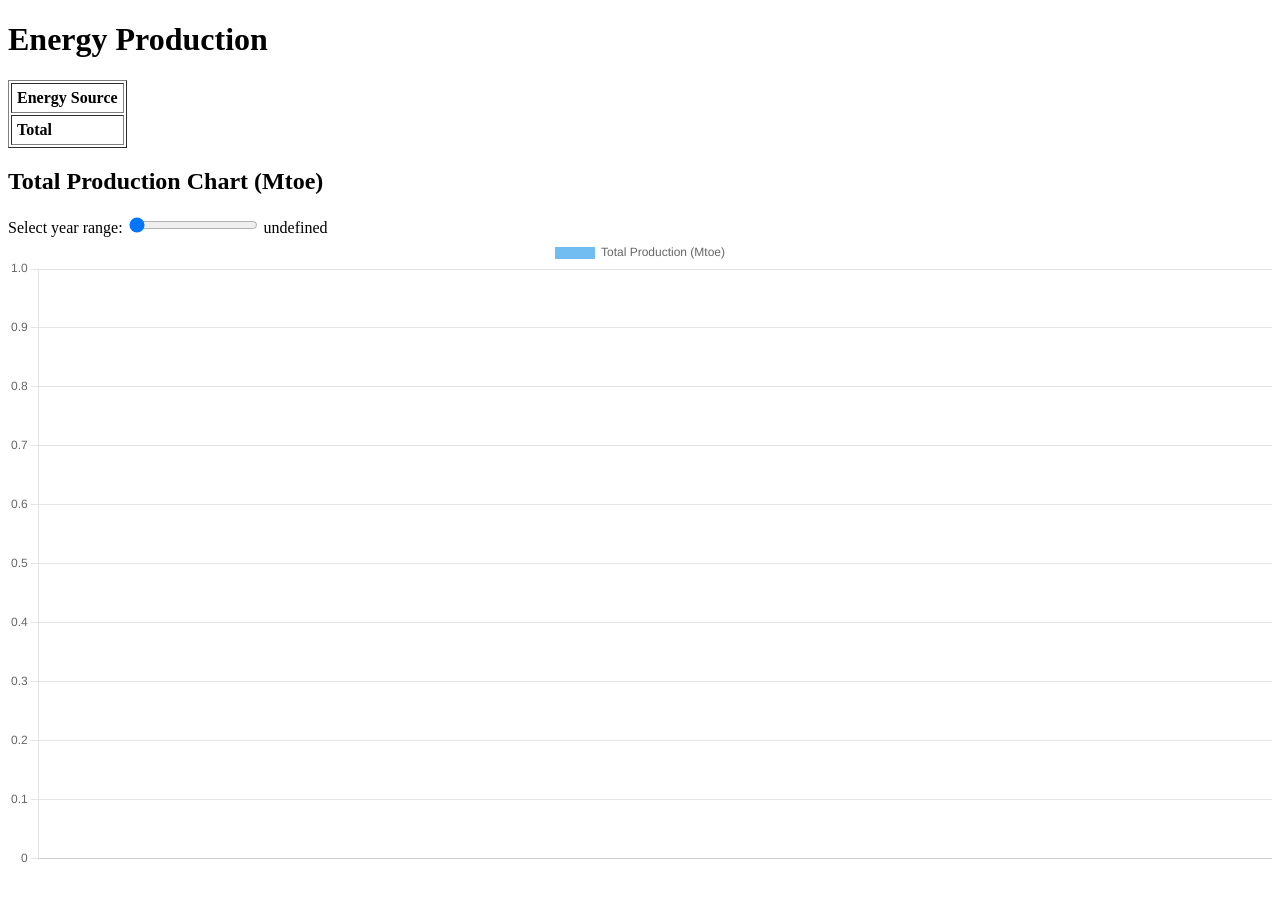
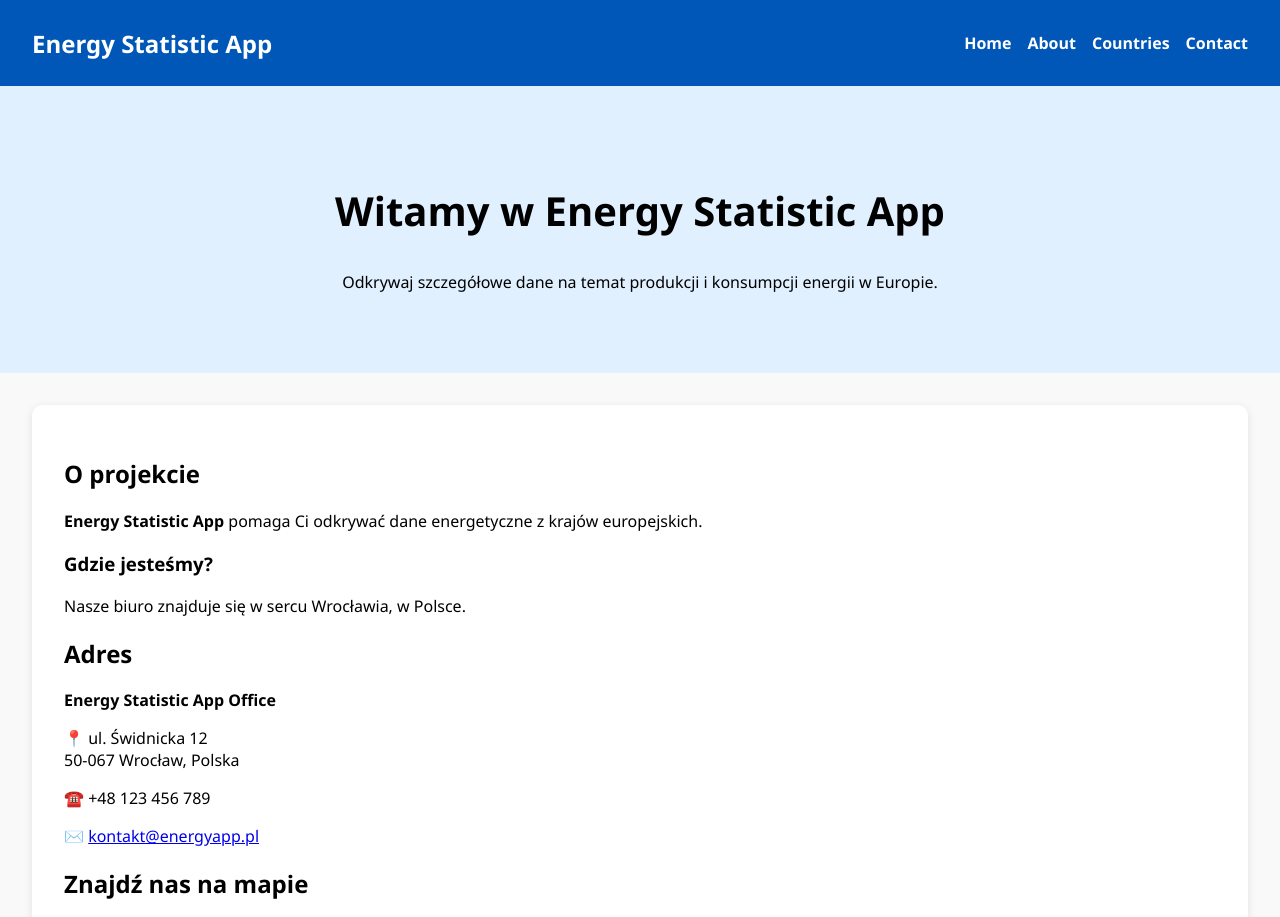
Before and after one commit to Mattias36/Energy-Statapp, a Django app: page / in a window 1280 px wide. Shown: the top 917 px of the page. Before the commit the page ends 863 px from the top, so only its background shows below. Run offline with Django 5.2, Linux system fonts and the light colour scheme; data that the repository does not hold is empty.

Commit message:
Strona glowna

```diff
--- /dev/null
+++ b/pages/static/css/style.css
@@ -0,0 +1,155 @@
+body {
+    font-family: 'Segoe UI', Tahoma, Geneva, Verdana, sans-serif;
+    margin: 0;
+    padding: 0;
+    background-color: #f9f9f9;
+}
+
+.navbar {
+    display: flex;
+    justify-content: space-between;
+    align-items: center;
+    background-color: #0057b7;
+    padding: 1rem 2rem;
+    color: white;
+}
+
+.navbar .logo {
+    font-size: 1.5rem;
+    font-weight: bold;
+}
+
+.nav-links {
+    list-style: none;
+    display: flex;
+    gap: 1rem;
+}
+
+.nav-links li a {
+    color: white;
+    text-decoration: none;
+    font-weight: bold;
+}
+
+.nav-links li a:hover {
+    text-decoration: underline;
+}
+
+.hero {
+    text-align: center;
+    padding: 4rem 2rem;
+    background-color: #e0f0ff;
+}
+
+.hero h1 {
+    font-size: 2.5rem;
+}
+
+.info-section {
+    padding: 2rem;
+    background-color: #ffffff;
+    margin: 2rem;
+    border-radius: 10px;
+    box-shadow: 0 2px 8px rgba(0, 0, 0, 0.1);
+}
+
+.country-selector {
+    padding: 2rem;
+    text-align: center;
+}
+
+.countries {
+    display: flex;
+    flex-wrap: wrap;
+    justify-content: center;
+    gap: 1rem;
+}
+
+.country-link {
+    background-color: #0057b7;
+    color: white;
+    padding: 0.5rem 1rem;
+    border-radius: 5px;
+    text-decoration: none;
+}
+
+.country-link:hover {
+    background-color: #003580;
+}
+
+.data-table {
+    padding: 2rem;
+}
+
+table {
+    width: 100%;
+    border-collapse: collapse;
+    margin-top: 1rem;
+}
+
+th, td {
+    border: 1px solid #ddd;
+    padding: 0.75rem;
+    text-align: center;
+}
+
+thead {
+    background-color: #0057b7;
+    color: white;
+}
+
+.total-row {
+    font-weight: bold;
+    background-color: #f0f0f0;
+}
+
+.chart-section {
+    padding: 2rem;
+    background-color: #ffffff;
+    margin: 2rem;
+    border-radius: 10px;
+    box-shadow: 0 2px 8px rgba(0, 0, 0, 0.1);
+}
+
+.footer {
+    text-align: center;
+    padding: 1rem;
+    background-color: #0057b7;
+    color: white;
+    margin-top: 2rem;
+}
+
+.image img {
+    max-width: 30%; /* Zapewnia, że obrazek będzie responsywny */
+    border-radius: 10px; /* Dodanie zaokrąglonych rogów do obrazka */
+    box-shadow: 0 4px 10px rgba(0, 0, 0, 0.1); /* Dodanie delikatnego cienia do obrazka */
+}
+
+.reverse .image {
+    order: 1;
+}
+
+/* Ograniczenie wielkości zdjęcia w sekcji Misja i Wartości */
+.reverse .image img {
+    max-width: 250px;
+}
+
+
+.map-container {
+    width: 100%;
+    max-width: 600px; /* Maximum width of the container */
+    margin: auto; /* Center the container */
+    position: relative;
+    overflow: hidden;
+    padding-top: 30%; /* Adjust this value for a taller map, e.g., 75% */
+}
+
+/* Style for iframe (Google Maps) */
+iframe {
+    position: absolute;
+    top: 0;
+    left: 0;
+    width: 100%;
+    height: 100%;
+    border: 0; /* Remove border */
+}
--- a/pages/templates/pages/home.html
+++ b/pages/templates/pages/home.html
@@ -1,24 +1,110 @@
 {% extends "base.html" %}
-{% block page_content %}
+{% load static %}
 {% load custom_filter %}
 
-<h1>Energy Production </h1>
+{% block page_content %}
+
+<!-- Sekcja Powitalna -->
+<section class="hero">
+    <div class="hero-content">
+      <h1>Witamy w Energy Statistic App</h1>
+      <p>Odkrywaj szczegółowe dane na temat produkcji i konsumpcji energii w Europie.</p>
+    </div>
+  </section>
+
+<!-- Sekcja O Nas -->
+<section id="about" class="info-section">
+    <h2>O projekcie</h2>
+    <p><strong>Energy Statistic App</strong> pomaga Ci odkrywać dane energetyczne z krajów europejskich.</p>
+
+    <h3>Gdzie jesteśmy?</h3>
+    <p>Nasze biuro znajduje się w sercu Wrocławia, w Polsce.</p>
+
+    <div class="container">
+      <div class="section">
+        <h2>Adres</h2>
+        <p><strong>Energy Statistic App Office</strong></p>
+        <p><span>📍</span> ul. Świdnicka 12<br>50-067 Wrocław, Polska</p>
+        <p><span>☎️</span> +48 123 456 789</p>
+        <p><span>✉️</span> <a href="mailto:kontakt@energyapp.pl">kontakt@energyapp.pl</a></p>
+      </div>
+
+      <div class="section">
+        <h2>Znajdź nas na mapie</h2>
+        <div class="map-container">
+          <iframe
+            src="https://www.google.com/maps/embed?pb=!1m18!1m12!1m3!1d2419.6813940162826!2d17.03334851572278!3d51.10792381831948!2m3!1f0!2f0!3f0!3m2!1i1024!2i768!4f13.1!3m3!1m2!1s0x470fc20b6cd941e1%3A0x30a163b8599a5a6!2s%C5%9Awidnicka+12%2C+50-067+Wroc%C5%82aw!5e0!3m2!1spl!2spl!4v1673032492481!5m2!1spl!2spl"
+            allowfullscreen
+            loading="lazy"
+            referrerpolicy="no-referrer-when-downgrade"
+            style="border: 0;">
+          </iframe>
+        </div>
+      </div>
+    </div>
+  </section>
+
+ <!-- Wizualizacja biura -->
+<section class="info-section">
+  <h2>Nasze biuro</h2>
+  <div class="content">
+      <div class="text">
+          <p>Nasze biuro w centrum Wrocławia to przestrzeń, w której kreatywność i współpraca są na pierwszym miejscu. W naszym biurze, które łączy nowoczesność i funkcjonalność, zapewniamy przyjazne środowisko pracy.</p>
+      </div>
+      <div class="image">
+        <img src="{% static 'images/office1.jpg' %}" alt="Zewnętrzny widok biurowca">
+      </div>
+  </div>
+</section>
+
+<!-- Firma -->
+<section class="info-section">
+  <h2>Nasza misja</h2>
+  <div class="content">
+      <div class="text">
+        <p>Naszą misją jest udostępnianie przejrzystych i dokładnych danych energetycznych, które pozwalają na podejmowanie świadomych decyzji w różnych sektorach.</p>
+      </div>
+      <div class="image">
+        <img src="{% static 'images/office2.jpg' %}" alt="Nowoczesne wnętrze biura">
+      </div>
+  </div>
+</section>
+
+<!-- Sekcja Co Oferujemy -->
+<section id="offer" class="info-section">
+  <h2>Co oferujemy</h2>
+  <ul>
+    <li><strong>Interaktywne wykresy:</strong> Dynamiczne wizualizacje z wykorzystaniem Chart.js.</li>
+    <li><strong>Prognoza zużycia energii:</strong> Wykorzystanie zaawansowanych modeli regresyjnych.</li>
+    <li><strong>Międzynarodowe porównania:</strong> Porównaj dane energetyczne między krajami.</li>
+    <li><strong>Możliwość wgrywania danych:</strong> Importuj własne pliki Excel/CSV do analizy.</li>
+    <li><strong>Integracja z API:</strong> Uzyskaj dostęp do danych w czasie rzeczywistym z zewnętrznych źródeł.</li>
+    <li><strong>Generowanie raportów PDF:</strong> Twórz raporty do pobrania.</li>
+    <li><strong>Panel użytkownika:</strong> Zapisuj preferencje i historię zapytań.</li>
+  </ul>
+</section>
 
 <!-- Pasek krajów -->
-<div style="margin-bottom: 20px;">
+<section class="country-selector">
+  <h2>Przeglądaj po krajach</h2>
+  <div class="countries">
     {% for country in countries %}
-    <a href="?country={{ country.code }}">
+      <a href="?country={{ country.code }}" class="country-link {% if country.code == selected_country %}selected{% endif %}">
         {{ country.name }}
       </a>
     {% endfor %}
   </div>
+</section>
 
-<!-- Tabela -->
-
-<table border="1" cellpadding="5">
+<!-- Tabela z danymi -->
+<section class="data-table">
+  <h2>Dane produkcji energii</h2>
+  {% if selected_country %}
+    <p>Wyświetlanie danych dla <strong>{{ selected_country }}</strong></p>
+    <table>
       <thead>
         <tr>
-            <th>Energy Source</th>
+          <th>Źródło energii</th>
           {% for year in years %}
             <th>{{ year }}</th>
           {% endfor %}
@@ -33,28 +119,44 @@
           {% endfor %}
         </tr>
         {% endfor %}
-        <tr style="font-weight: bold;">
-            <td colspan="1">Total</td>
+        <tr class="total-row">
+          <td>Łącznie</td>
           {% for year in years %}
-            <td>{{ total_by_year|get_item:year|floatformat:3|default:"-" }}</td>
-
+            <td>{{ total_by_year|get_item:year|floatformat:3|default:"–" }}</td>
           {% endfor %}
         </tr>
-
       </tbody>
     </table>
+  {% else %}
+    <p>Wybierz kraj, aby wyświetlić dane.</p>
+  {% endif %}
+</section>
 
-<h2>Total Production Chart (Mtoe)</h2>
-<label for="yearRange">Select year range:</label>
-<input type="range" id="yearRange" min="0" max="{{ total_years|length|add:" -1" }}" value="{{ total_years|length|add:"
-    -1" }}" step="1" oninput="updateChartRange(this.value)">
-<span id="selectedRangeLabel">All years</span>
+<!-- Wykres całkowitej produkcji -->
+<section class="chart-section">
+  <h2>Wykres całkowitej produkcji (Mtoe)</h2>
+  {% if total_years %}
+    <label for="yearRange">Wybierz zakres lat:</label>
+    <input
+      type="range"
+      id="yearRange"
+      min="0"
+      max="{{ total_years|length|add:"-1" }}"
+      value="{{ total_years|length|add:"-1" }}"
+      step="1"
+      oninput="updateChartRange(this.value)">
+    <span id="selectedRangeLabel">Wszystkie lata</span>
 
     <canvas id="totalChart" width="800" height="400"></canvas>
     {{ total_years|json_script:"total-years" }}
     {{ total_values|json_script:"total-values" }}
+  {% else %}
+    <p>Brak danych dla wybranego kraju.</p>
+  {% endif %}
+</section>
+
+<!-- Skrypt do wykresu -->
 <script src="https://cdn.jsdelivr.net/npm/chart.js"></script>
-
 <script>
   const allYears = JSON.parse(document.getElementById('total-years').textContent);
   const allValues = JSON.parse(document.getElementById('total-values').textContent);
@@ -68,17 +170,15 @@
       data: {
         labels: displayYears,
         datasets: [{
-                    label: 'Total Production (Mtoe)',
+          label: 'Całkowita produkcja (Mtoe)',
           data: displayValues,
-                    backgroundColor: 'rgba(54, 162, 235, 0.7)'
+          backgroundColor: 'rgba(54, 162, 235, 0.7)',
         }]
       },
       options: {
         responsive: true,
         scales: {
-                    y: {
-                        beginAtZero: true
-                    }
+          y: { beginAtZero: true }
         }
       }
     });
@@ -97,4 +197,4 @@
   updateChartRange(allYears.length - 1);
 </script>
 
-{% endblock page_content %}
+{% endblock %}
--- a/pages/views.py
+++ b/pages/views.py
@@ -1,33 +1,32 @@
 from django.shortcuts import render
 from .models import EnergyData, Country
-# Create your views here.
-
 
 def home(request):
-    selected_country_code = request.GET.get(
-        'country', 'PL')  # domyślnie Polska
+    selected_country_code = request.GET.get('country')  # UWAGA: teraz bez domyślnego 'PL'
     countries = Country.objects.all()
 
-    data = EnergyData.objects.select_related(
-        'source', 'country', 'category'
-    ).filter(country__code=selected_country_code, category__name='Production')
+    table = {}
+    years = []
+    total_by_year = {}
 
-    # Zgrupuj dane: { źródło: {rok: wartość, ...}, ... }
-    table = {}
-    years = sorted(set(d.year for d in data))
-    for record in data:
-        source = record.source.name
-        year = record.year
-        value = record.value
-        if source not in table:
-            table[source] = {}
-        table[source][year] = value
+    if selected_country_code:  # tylko jak ktoś wybrał kraj
+        data = EnergyData.objects.select_related(
+            'source', 'country', 'category'
+        ).filter(country__code=selected_country_code, category__name='Production')
 
-    # Oblicz sumy roczne
-    from collections import defaultdict
-    total_by_year = defaultdict(float)
-    for record in data:
-        total_by_year[record.year] += record.value
+        from collections import defaultdict
+        years = sorted(set(d.year for d in data))
+        for record in data:
+            source = record.source.name
+            year = record.year
+            value = record.value
+            if source not in table:
+                table[source] = {}
+            table[source][year] = value
+
+        total_by_year = defaultdict(float)
+        for record in data:
+            total_by_year[record.year] += record.value
 
     context = {
         'countries': countries,
--- a/templates/base.html
+++ b/templates/base.html
@@ -1,22 +1,35 @@
+{% load static %}
 <!DOCTYPE html>
 <html lang="en">
-
-
 <head>
     <meta charset="UTF-8">
     <meta name="viewport" content="width=device-width, initial-scale=1.0">
+    <title>Energy Statistic App</title>
     <link rel="stylesheet" href="https://cdnjs.cloudflare.com/ajax/libs/font-awesome/6.4.2/css/all.min.css">
+    <link rel="stylesheet" href="{% static 'css/style.css' %}">
+</head>
+<body>
 
-    <title>Energy_Statistic</title>
+    <!-- Pasek nawigacji -->
+    <nav class="navbar">
+        <div class="logo">Energy Statistic App</div>
+        <ul class="nav-links">
+            <li><a href="/">Home</a></li>
+            <li><a href="#about">About</a></li>
+            <li><a href="#countries">Countries</a></li>
+            <li><a href="#contact">Contact</a></li>
+        </ul>
+    </nav>
 
+    <!-- Główna treść -->
+    <main class="content">
+        {% block page_content %}{% endblock %}
+    </main>
 
-<body class="container">
-    {% block page_content %}
-
-
-    {% endblock page_content %}
+    <!-- Stopka -->
+    <footer class="footer">
+        <p>&copy; 2025 Energy Statistic App. All rights reserved.</p>
+    </footer>
 
 </body>
-
-
 </html>
```
Also changed, not shown: pages/static/images/office1.jpg (added), pages/static/images/office2.jpg (added). Lines whose indentation alone changed are shown as unchanged.
